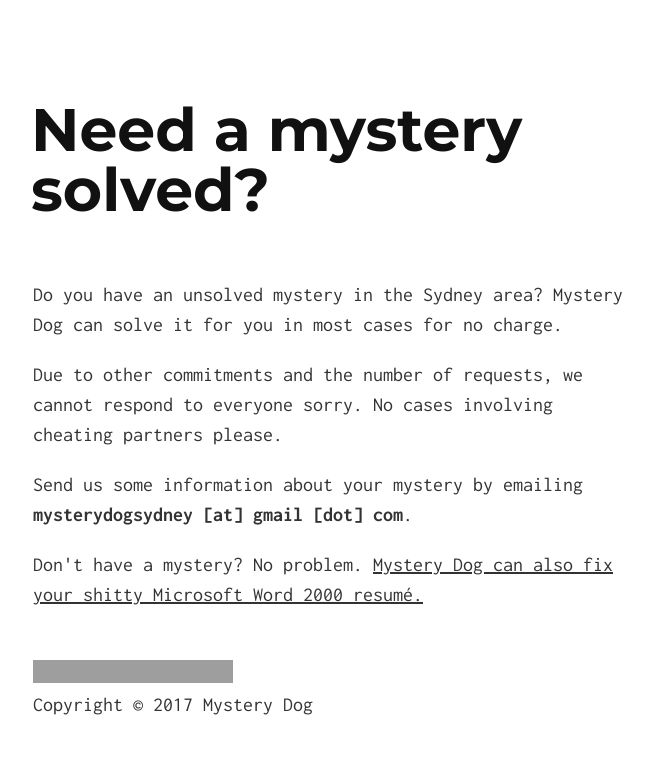
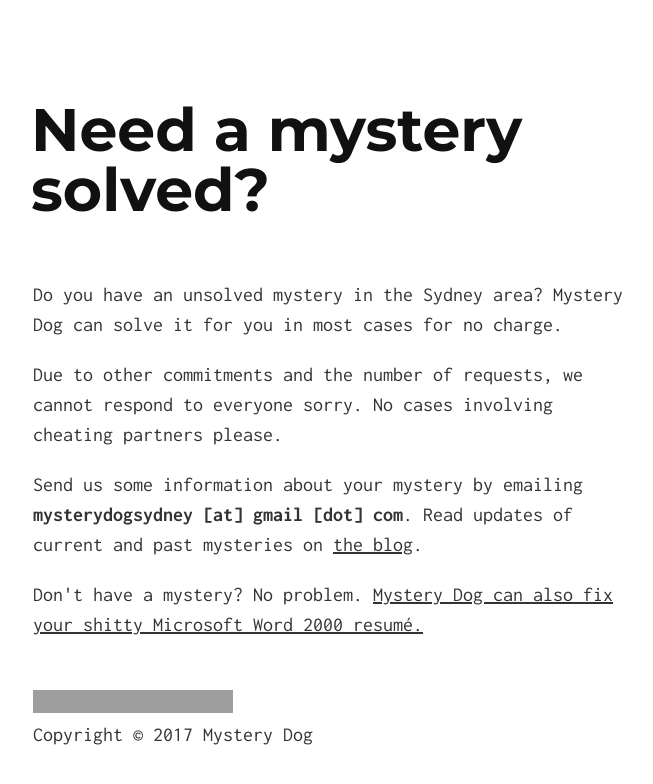
Before and after one commit to tomjoyner/shopping_cart, a Jekyll site: the page built from index.md, in a window 1280 px wide, cut to the strip 0-784 px from the top of the page. Shown: the whole strip, without its empty margins (307-960 px from the left). Built offline with Jekyll 4.4.1, drawn with Linux system fonts in a browser that asks for light colours; our own code applies the rules of GitHub Pages for plain Markdown files; grey boxes are pictures that could not be loaded.

Commit message:
Update index.md

```diff
--- a/index.md
+++ b/index.md
@@ -9,7 +9,7 @@
 
 <p>Due to other commitments and the number of requests, we cannot respond to everyone sorry. No cases involving cheating partners please.</p>
 
-<p>Send us some information about your mystery by emailing <strong>mysterydogsydney [at] gmail [dot] com</strong>.</p>
+<p>Send us some information about your mystery by emailing <strong>mysterydogsydney [at] gmail [dot] com</strong>. Read updates of current and past mysteries on <a href="/blog.md">the blog</a>.</p>
 
 <p>Don't have a mystery? No problem. <a href="/resumeservice.html">Mystery Dog can also fix your shitty Microsoft Word 2000 resumé.</a> </p>
 <br><img src="https://cdn.shopify.com/s/files/1/2212/7751/files/MysteryDog_logo_web.png?4061547665473719697" alt="Mystery Dog logo" height="23" width="200" align=left></br>
```
